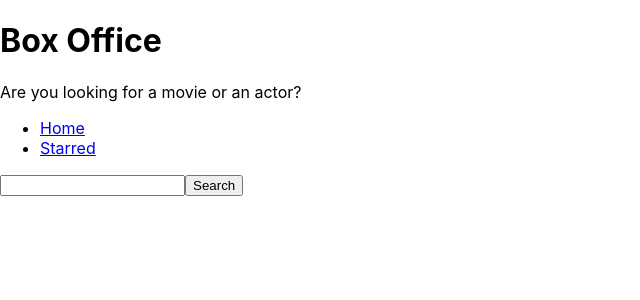
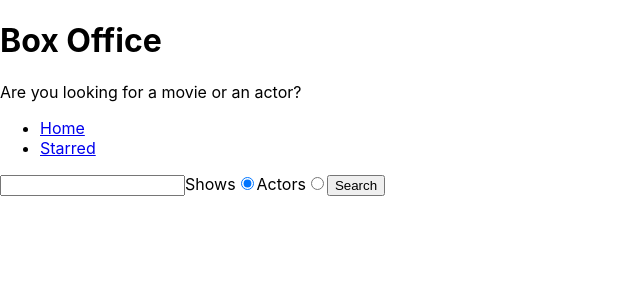
Before and after one commit to Rizwankhxn/box-office-app, a React (Create React App) app: page / in a window 1280 px wide. Shown: the top 300 px of the page, without its empty margins (0-640 px from the left). Built offline with nearby package versions, Linux system fonts and the light colour scheme.

Commit message:
Added search for actors

```diff
--- a/package.json
+++ b/package.json
@@ -25,7 +25,8 @@
     "start": "react-scripts start",
     "build": "react-scripts build",
     "test": "react-scripts test",
-    "eject": "react-scripts eject"
+    "eject": "react-scripts eject",
+    "format": "prettier --write src/**/*.{js,jsx}"
   },
   "eslintConfig": {
     "extends": [
--- a/src/api/tvmaze.js
+++ b/src/api/tvmaze.js
@@ -7,3 +7,5 @@
 };
 
 export const searchForShows = query => apiGet(`/search/shows?q=${query}`);
+
+export const searchForPeople = query => apiGet(`/search/people?q=${query}`);
--- a/src/pages/Home.jsx
+++ b/src/pages/Home.jsx
@@ -1,21 +1,31 @@
 import { useState } from 'react';
-import { searchForShows } from './../api/tvmaze';
+import { searchForShows, searchForPeople } from './../api/tvmaze';
 
 const Home = () => {
   const [searchStr, setSearchStr] = useState('');
-  const [apiData, setApiData] = useState([]);
+  const [apiData, setApiData] = useState(null);
   const [apiDataError, setApiDataError] = useState(null);
-
-  console.log(apiDataError);
+  const [searchOption, setSearchOption] = useState('shows');
 
   const onSearchInputChange = ev => {
     setSearchStr(ev.target.value);
   };
+
+  const onRadioChange = ev => {
+    setSearchOption(ev.target.value);
+  };
+
   const onSearch = async ev => {
     ev.preventDefault();
     try {
-      const result = await searchForShows(searchStr);
-      setApiData(result);
+      setApiDataError(null);
+      if (searchOption === 'shows') {
+        const result = await searchForShows(searchStr);
+        setApiData(result);
+      } else {
+        const result = await searchForPeople(searchStr);
+        setApiData(result);
+      }
     } catch (error) {
       setApiDataError(error);
     }
@@ -25,9 +35,11 @@
     if (apiDataError) return <div>Error occured:{apiDataError.message}</div>;
 
     if (apiData) {
-      return apiData.map(data => (
-        <div key={data.show.id}>{data.show.name}</div>
-      ));
+      return apiData[0].show
+        ? apiData.map(data => <div key={data.show.id}>{data.show.name}</div>)
+        : apiData.map(data => (
+            <div key={data.person.id}>{data.person.name}</div>
+          ));
     }
 
     return null;
@@ -36,6 +48,26 @@
     <div>
       <form onSubmit={onSearch}>
         <input type="text" value={searchStr} onChange={onSearchInputChange} />
+        <label>
+          Shows
+          <input
+            type="radio"
+            name="search-option"
+            value="shows"
+            checked={searchOption === 'shows'}
+            onChange={onRadioChange}
+          />
+        </label>
+        <label>
+          Actors
+          <input
+            type="radio"
+            name="search-option"
+            value="actors"
+            checked={searchOption === 'actors'}
+            onChange={onRadioChange}
+          />
+        </label>
         <button type="submit">Search</button>
       </form>
       <div>{renderApiData()}</div>
--- a/src/reportWebVitals.js
+++ b/src/reportWebVitals.js
@@ -1,4 +1,4 @@
-const reportWebVitals = (onPerfEntry) => {
+const reportWebVitals = onPerfEntry => {
   if (onPerfEntry && onPerfEntry instanceof Function) {
     import('web-vitals').then(({ getCLS, getFID, getFCP, getLCP, getTTFB }) => {
       getCLS(onPerfEntry);
```
